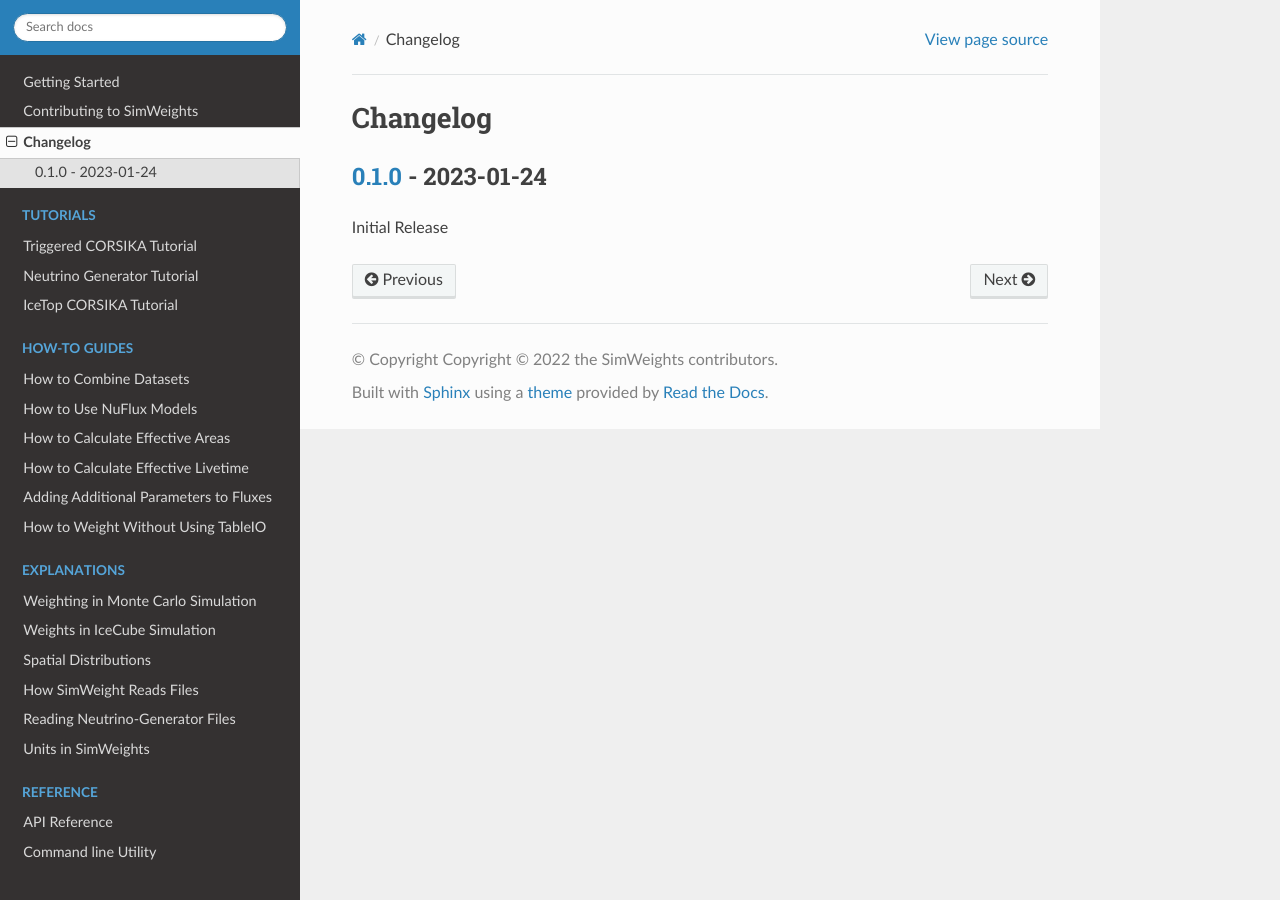
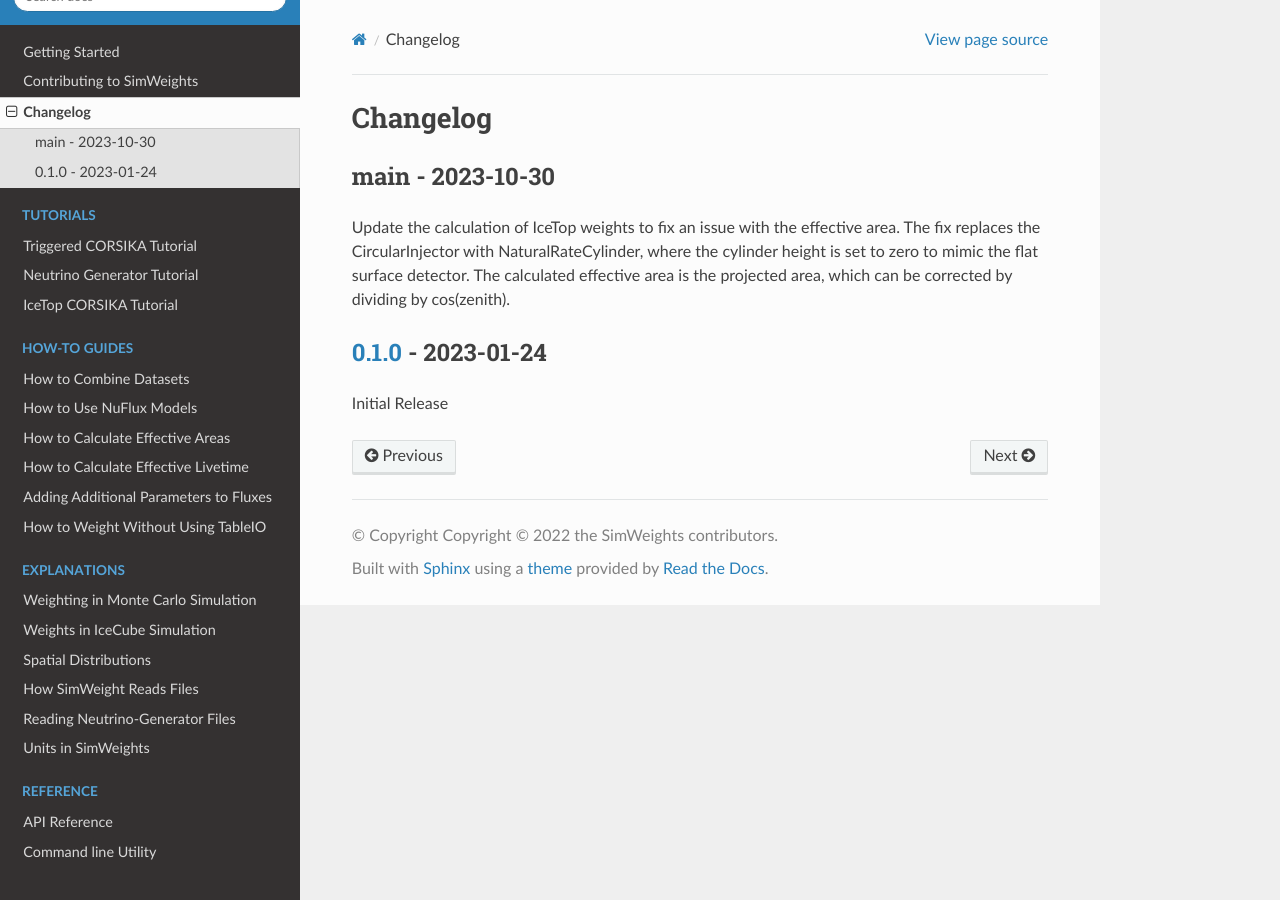
Before and after one commit to icecube/simweights, a Sphinx documentation site: the page built from docs/changelog.rst, in a window 1280 px wide. Built offline with Sphinx 7.4.7 and the Read the Docs theme 2.0.0, drawn with Linux system fonts in a browser that asks for light colours.

Commit message:
Icetop effective area fix 2try (#22)
* Second try of fixing #14 started from a clean branch

* possible fix for the failing tests and removal of unnecessary object

* Update changelog with additional information for IceTop fix

* Update IceTop documentation with effective area information

```diff
--- a/CHANGELOG.rst
+++ b/CHANGELOG.rst
@@ -4,6 +4,14 @@
 
 Changelog
 =========
+
+main - 2023-10-30
+---------------------
+Update the calculation of IceTop weights to fix an issue with the effective area.
+The fix replaces the CircularInjector with NaturalRateCylinder,
+where the cylinder height is set to zero to mimic the flat surface detector.
+The calculated effective area is the projected area, which can be corrected by
+dividing by cos(zenith).
 
 `0.1.0`_ - 2023-01-24
 ---------------------
--- a/docs/icetop_tutorial.rst
+++ b/docs/icetop_tutorial.rst
@@ -58,3 +58,6 @@ combining low- and high-energy samples from each nuclear type (for instance, dat
 protons), so that it spans the full energy range from 10^5 -> 10^9.6 GeV.
 
 .. figure:: icetop_eprimary_combinedLEHE_2012_H4a.svg
+
+Note that the calculated effective area by simweights is the projected effective area,
+which can be corrected by dividing by cos(zenith).
```
Also changed, not shown: 4 other files.
